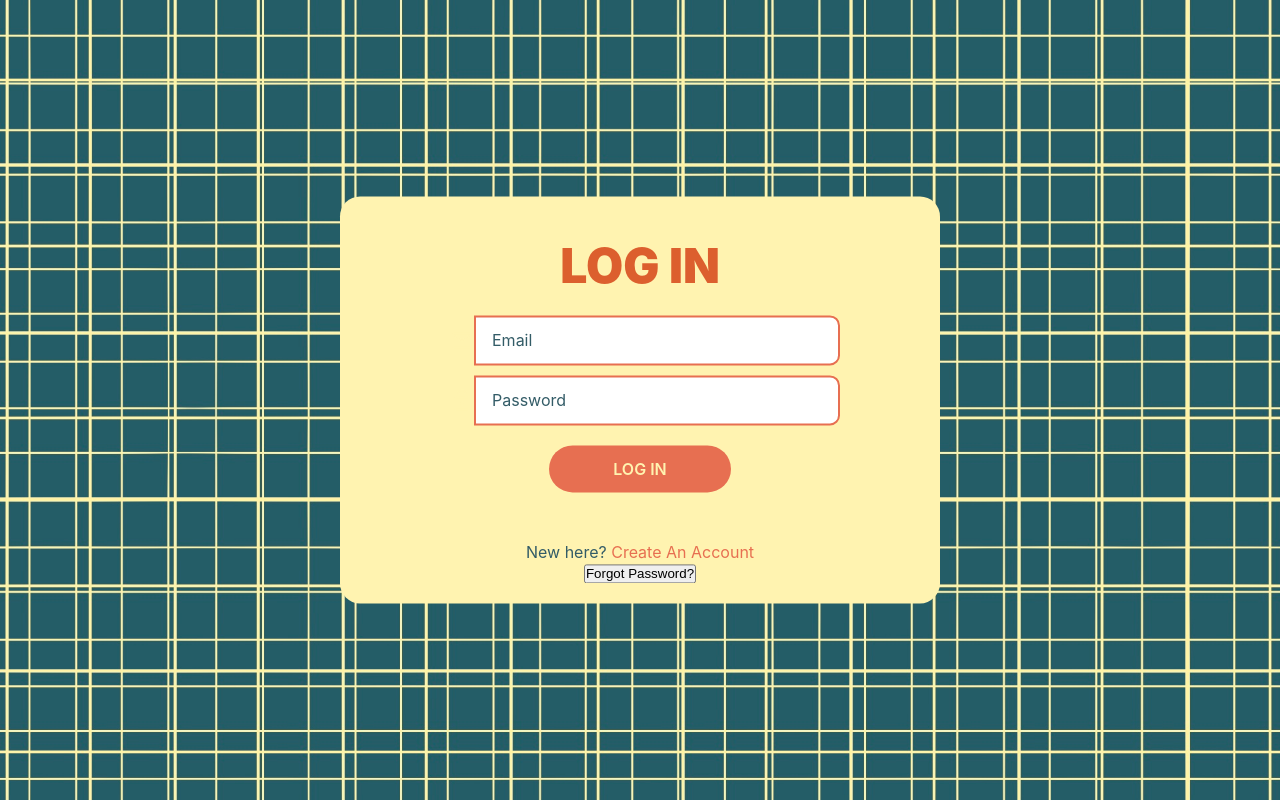
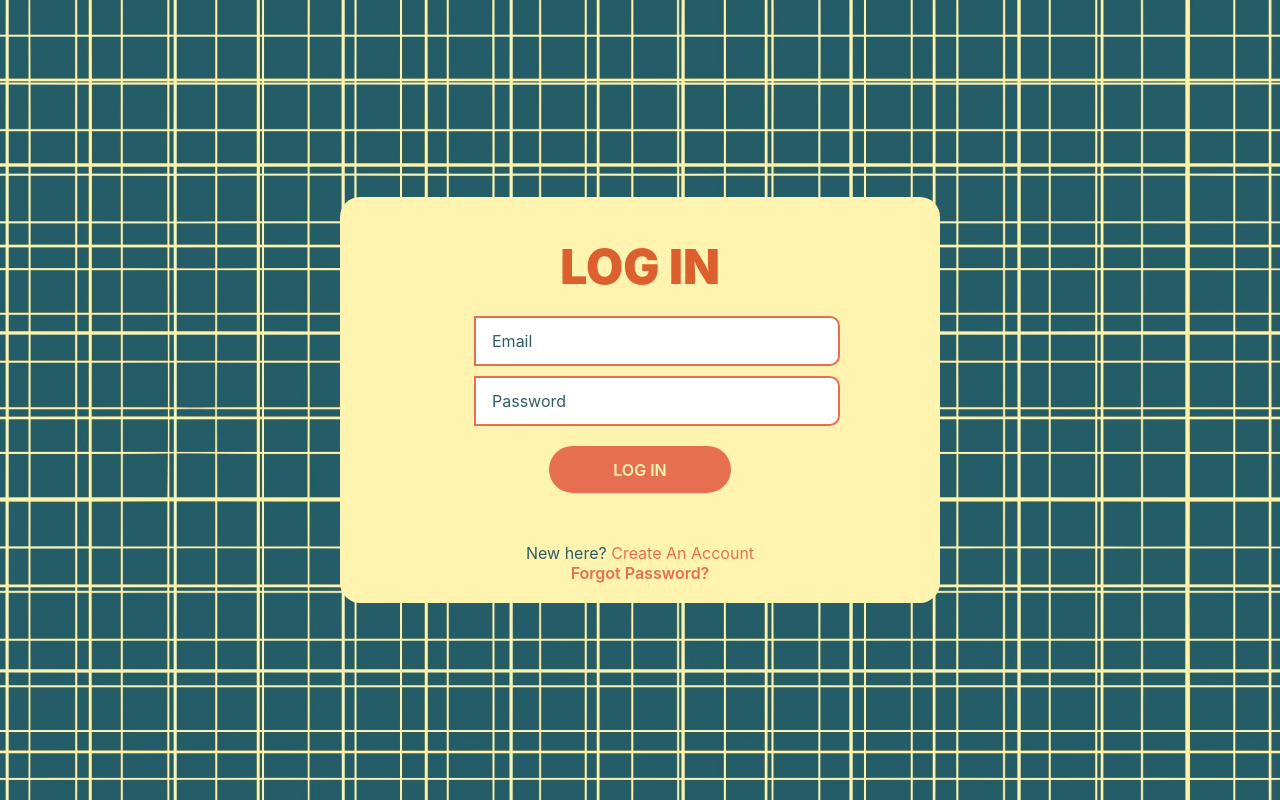
Before and after one commit to Placement-tool/NextStep-Placement-Hub, a React (Create React App) app in the folder client/: page / in a window 1280 px wide. Built offline with nearby package versions, Linux system fonts and the light colour scheme; a web font is replaced by a local one.

Commit message:
Added password reset functionality (need to test properly)

```diff
--- a/client/src/components/login.js
+++ b/client/src/components/login.js
@@ -2,11 +2,14 @@ import React, { useState } from 'react';
 import { useNavigate, Link } from 'react-router-dom';
 import { signInWithEmailAndPassword } from 'firebase/auth';
 import { auth } from '../firebase-config';
+import { handlePasswordReset } from '../utils/auth';
 import '../styles/global.css';
 
 const Login = () => {
     const navigate = useNavigate();
     const [errorMessage, setErrorMessage] = useState('');
+    const [resetEmailSent, setResetEmailSent] = useState(false);
+    const [resetError, setResetError] = useState('');
 
     const handleLogin = async (e) => {
         e.preventDefault();
@@ -22,10 +25,42 @@ const Login = () => {
         }
     };
 
+    const handleForgotPassword = async (e) => {
+        e.preventDefault();
+        setResetError('');
+        setResetEmailSent(false);
+
+        let email = document.getElementById('email-input')?.value;
+
+        // If no email is entered, prompt the user
+        if (!email) {
+            email = window.prompt('Please enter your email address to reset your password:');
+            if (!email) return;
+        }
+
+        const result = await handlePasswordReset(email);
+
+        if (result.success) {
+            setResetEmailSent(true);
+        } else {
+            setResetError(result.message);
+        }
+    };
+
     return (
         <div className="wrapper">
             <h1>Log in</h1>
             {errorMessage && <p className="error-message">{errorMessage}</p>}
+            {resetEmailSent && (
+                <p className="success-message">
+                    Password reset email sent! Please check your inbox.
+                </p>
+            )}
+            {resetError && (
+                <p className="error-message">
+                    {resetError}
+                </p>
+            )}
             <form id="form" onSubmit={handleLogin}>
                 <div>
                     <label htmlFor="email-input">
@@ -47,7 +82,7 @@ const Login = () => {
                 <button type="submit">Log in</button>
             </form>
             <p>New here? <Link to="/signup">Create An Account</Link></p>
-            <p><button type="button" onClick={() => alert("Password reset functionality")}>Forgot Password?</button></p>
+            <p><button type="button" className="text-button" onClick={handleForgotPassword}>Forgot Password?</button></p>
         </div>
     );
 };
--- a/client/src/styles/global.css
+++ b/client/src/styles/global.css
@@ -163,3 +163,43 @@ form div.incorrect{
 #error-message{
     color:#e44444;
 }
+
+.text-button {
+    background: none;
+    border: none;
+    color: var(--accent-color);
+    text-decoration: none;
+    cursor: pointer;
+    padding: 0;
+    font: inherit;
+    font-weight: 600;
+}
+
+.text-button:hover {
+    text-decoration: underline;
+    color: var(--text-color);
+}
+
+.success-message {
+    color: var(--success-color);
+    margin: 10px 0;
+    padding: 10px;
+    background-color: rgba(76, 175, 80, 0.1);
+    border-radius: 10px;
+    width: 90%;
+    font-weight: 600;
+}
+
+.error-message {
+    color: var(--error-color);
+    margin: 10px 0;
+    padding: 10px;
+    background-color: rgba(228, 68, 68, 0.1);
+    border-radius: 10px;
+    width: 90%;
+    font-weight: 600;
+}
+
+#error-message {
+    color: var(--error-color);
+}
--- a/client/src/utils/auth.js
+++ b/client/src/utils/auth.js
@@ -5,9 +5,19 @@ import {
   createUserWithEmailAndPassword,
   updateProfile,
   sendPasswordResetEmail,
-  signOut
+  signOut,
+  fetchSignInMethodsForEmail
 } from "firebase/auth";
 
+export const checkEmailExists = async (email) => {
+  try {
+    const signInMethods = await fetchSignInMethodsForEmail(auth, email);
+    return signInMethods.length > 0;
+  } catch (error) {
+    console.error("Error checking email existence:", error);
+    throw error;
+  }
+};
 
 export const handleSignup = async (email, password, name, confirmPassword, navigate) => {
   const errors = getSignupFormErrors(name, email, password, confirmPassword);
@@ -19,8 +29,8 @@ export const handleSignup = async (email, password, name, confirmPassword, navig
   try {
     const userCredential = await createUserWithEmailAndPassword(auth, email, password);
     await updateProfile(userCredential.user, { displayName: name });
-    navigate('/main'); // Use navigate for SPA navigation
-    return null; // No errors
+    navigate('/main');
+    return null;
   } catch (error) {
     console.error("Signup error:", error);
     return error.message;
@@ -36,11 +46,28 @@ export const handleLogin = async (email, password, navigate) => {
 
   try {
     await signInWithEmailAndPassword(auth, email, password);
-    navigate('/main'); // Use navigate for SPA navigation
-    return null; // No errors
+    navigate('/main');
+    return null;
   } catch (error) {
     console.error("Login error:", error);
     return error.message;
+  }
+};
+
+export const handlePasswordReset = async (email) => {
+  try {
+    // Check if the email exists before sending reset email
+    const emailExists = await checkEmailExists(email);
+
+    if (!emailExists) {
+      return { success: false, message: 'No account exists with this email address.' };
+    }
+
+    await sendPasswordResetEmail(auth, email);
+    return { success: true, message: 'Password reset email sent! Please check your inbox.' };
+  } catch (error) {
+    console.error("Password reset error:", error);
+    return { success: false, message: error.message };
   }
 };
 
```
